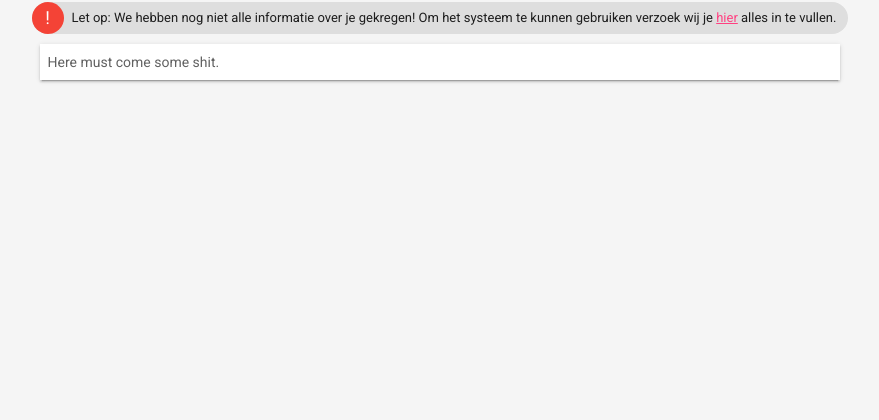
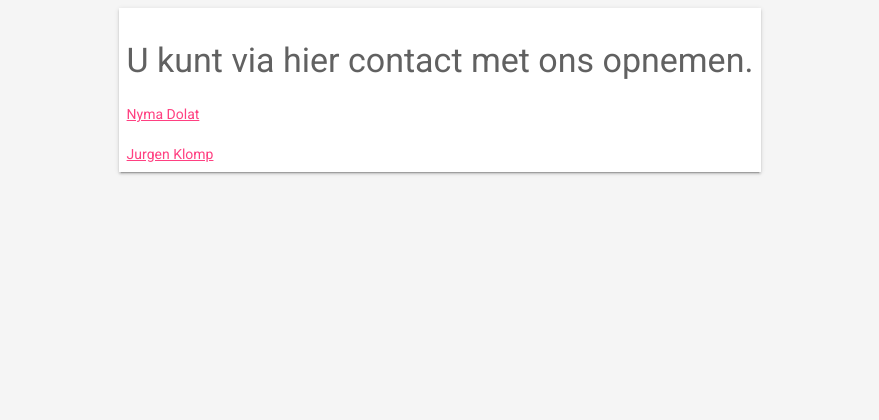
Before and after one commit to MustacheNL/BookOnShelf, a PHP site: page /contact.php in a window 1280 px wide. Shown: the part 256-676 px from the top of the page, without its empty margins (200-1079 px from the left). Run offline with PHP 8.4, Linux system fonts and the light colour scheme; a user stored in the database is signed in; data comes from the database, SQL or seed files in the repository.

Commit message:
Contact page cleaned.

```diff
--- a/contact.php
+++ b/contact.php
@@ -42,13 +42,17 @@ if (isset($_POST['login'])) {
         </div>
     </header>
     <main class="mdl-layout__content" style="margin: auto;">
-        <span class="mdl-chip mdl-chip--contact">
-            <span class="mdl-chip__contact mdl-color--red mdl-color-text--white">!</span>
-            <span class="mdl-chip__text" style="text-align: center">Let op: We hebben nog niet alle informatie over je gekregen! Om het systeem te kunnen gebruiken verzoek wij je <a href='settings.php'>hier</a> alles in te vullen.</span>
+<!--        <span class="mdl-chip mdl-chip--contact">-->
+<!--            <span class="mdl-chip__contact mdl-color--red mdl-color-text--white">!</span>-->
+<!--            <span class="mdl-chip__text" style="text-align: center">Let op: We hebben nog niet alle informatie over je gekregen! Om het systeem te kunnen gebruiken verzoek wij je <a href='settings.php'>hier</a> alles in te vullen.</span>-->
         </span>
         <main class="mdl-layout__content mdl-color--grey-100" style="display: block;">
             <div class="demo-charts mdl-color--white mdl-shadow--2dp mdl-cell mdl-cell--12-col mdl-grid">
-                Here must come some shit.
+            <div>
+                <h3>U kunt via hier contact met ons opnemen.</h3>
+               <a href="mailto:Nyma@telfort.nl"> Nyma Dolat</a> <br><br>
+               <a href="mailto:Jurgenklomp883@gmail.com">Jurgen Klomp</A>
+            </div>
             </div>
         </main>
     </main>
```
